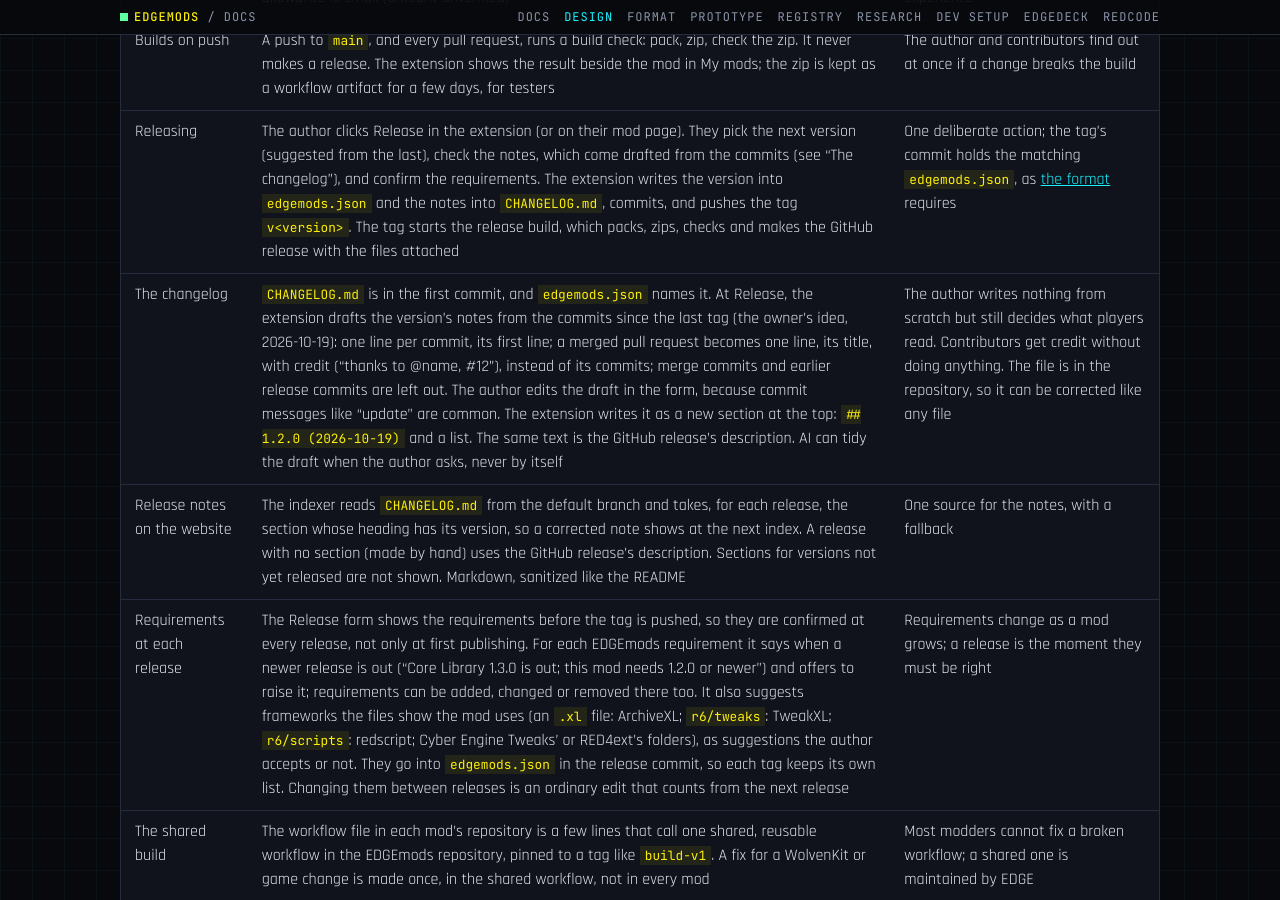
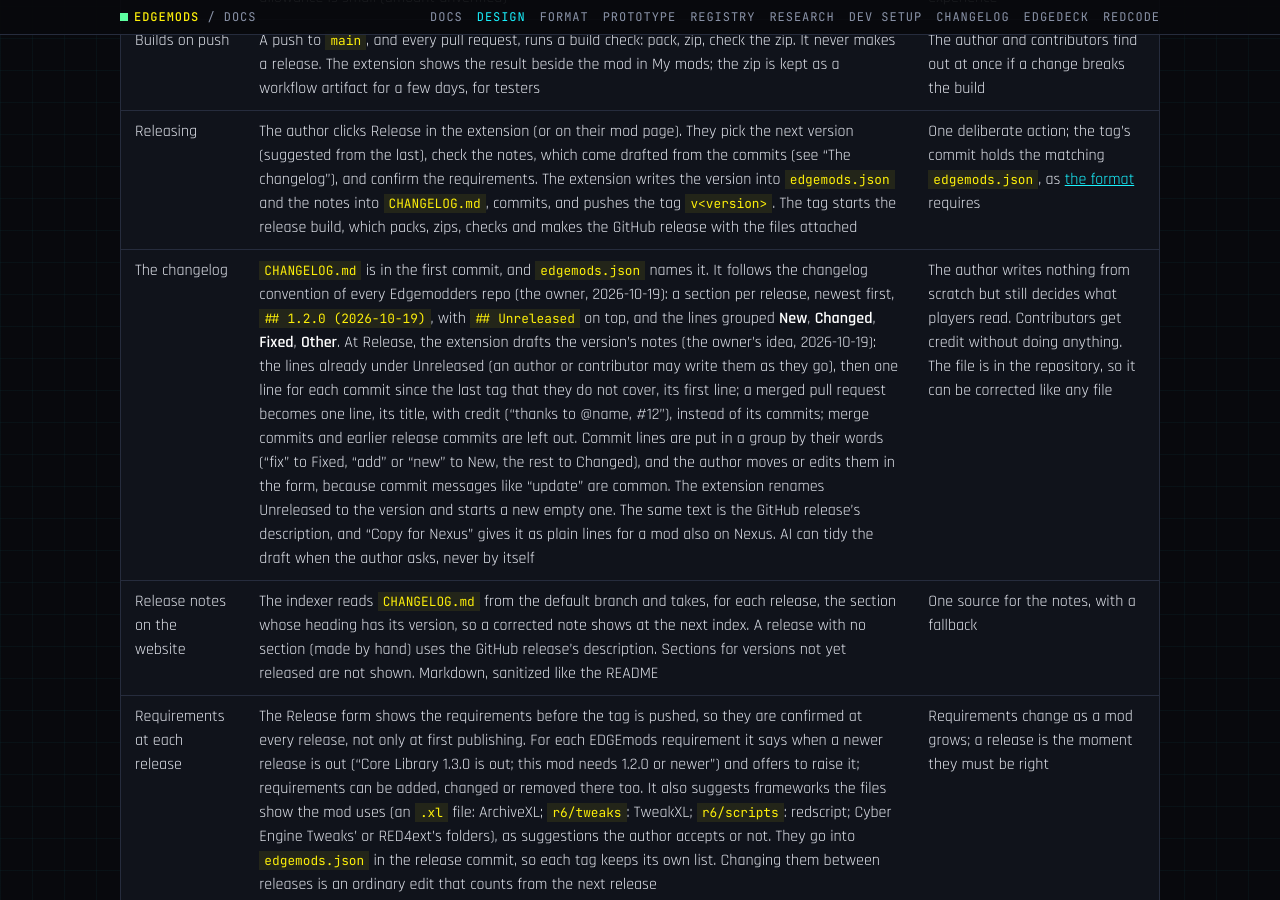
Before and after one commit to Edgemodders/EDGEmods, a Jekyll site: the page built from docs/design.md, in a window 1280 px wide and 900 px high, scrolled down 6106 px. Built offline with Jekyll 4.4.1, drawn with Linux system fonts in a browser that asks for light colours; our own code applies the rules of GitHub Pages for plain Markdown files.

Commit message:
Changelog: docs/changelog.md in the Edgemodders convention (#2); mod changelogs follow the same form, with Unreleased and groups
Co-Authored-By: Claude Opus 5.5 <noreply@anthropic.com>

```diff
--- a/docs/_config.yml
+++ b/docs/_config.yml
@@ -35,6 +35,8 @@ nav:
     url: /research.html
   - title: Dev setup
     url: /dev-setup.html
+  - title: Changelog
+    url: /changelog.html
   - title: EDGEdeck
     url: https://edgemodders.github.io/EDGEdeck/
   - title: REDcode
--- a/docs/design.md
+++ b/docs/design.md
@@ -115,7 +115,7 @@ One approval is enough (proposed, from GitHub's documentation): GitHub's sign-in
 | Large files | Before the first push, the form lists any file over 50 MB (GitHub warns) and stops on any over 100 MB (GitHub refuses it), in plain words with what to do. Git LFS is not used at first: its free allowance is small (amount unverified) | A failed push halfway through publishing is the worst first experience |
 | Builds on push | A push to `main`, and every pull request, runs a build check: pack, zip, check the zip. It never makes a release. The extension shows the result beside the mod in My mods; the zip is kept as a workflow artifact for a few days, for testers | The author and contributors find out at once if a change breaks the build |
 | Releasing | The author clicks Release in the extension (or on their mod page). They pick the next version (suggested from the last), check the notes, which come drafted from the commits (see "The changelog"), and confirm the requirements. The extension writes the version into `edgemods.json` and the notes into `CHANGELOG.md`, commits, and pushes the tag `v<version>`. The tag starts the release build, which packs, zips, checks and makes the GitHub release with the files attached | One deliberate action; the tag's commit holds the matching `edgemods.json`, as [the format](manifest.html) requires |
-| The changelog | `CHANGELOG.md` is in the first commit, and `edgemods.json` names it. At Release, the extension drafts the version's notes from the commits since the last tag (the owner's idea, 2026-10-19): one line per commit, its first line; a merged pull request becomes one line, its title, with credit ("thanks to @name, #12"), instead of its commits; merge commits and earlier release commits are left out. The author edits the draft in the form, because commit messages like "update" are common. The extension writes it as a new section at the top: `## 1.2.0 (2026-10-19)` and a list. The same text is the GitHub release's description. AI can tidy the draft when the author asks, never by itself | The author writes nothing from scratch but still decides what players read. Contributors get credit without doing anything. The file is in the repository, so it can be corrected like any file |
+| The changelog | `CHANGELOG.md` is in the first commit, and `edgemods.json` names it. It follows the changelog convention of every Edgemodders repo (the owner, 2026-10-19): a section per release, newest first, `## 1.2.0 (2026-10-19)`, with `## Unreleased` on top, and the lines grouped **New**, **Changed**, **Fixed**, **Other**. At Release, the extension drafts the version's notes (the owner's idea, 2026-10-19): the lines already under Unreleased (an author or contributor may write them as they go), then one line for each commit since the last tag that they do not cover, its first line; a merged pull request becomes one line, its title, with credit ("thanks to @name, #12"), instead of its commits; merge commits and earlier release commits are left out. Commit lines are put in a group by their words ("fix" to Fixed, "add" or "new" to New, the rest to Changed), and the author moves or edits them in the form, because commit messages like "update" are common. The extension renames Unreleased to the version and starts a new empty one. The same text is the GitHub release's description, and "Copy for Nexus" gives it as plain lines for a mod also on Nexus. AI can tidy the draft when the author asks, never by itself | The author writes nothing from scratch but still decides what players read. Contributors get credit without doing anything. The file is in the repository, so it can be corrected like any file |
 | Release notes on the website | The indexer reads `CHANGELOG.md` from the default branch and takes, for each release, the section whose heading has its version, so a corrected note shows at the next index. A release with no section (made by hand) uses the GitHub release's description. Sections for versions not yet released are not shown. Markdown, sanitized like the README | One source for the notes, with a fallback |
 | Requirements at each release | The Release form shows the requirements before the tag is pushed, so they are confirmed at every release, not only at first publishing. For each EDGEmods requirement it says when a newer release is out ("Core Library 1.3.0 is out; this mod needs 1.2.0 or newer") and offers to raise it; requirements can be added, changed or removed there too. It also suggests frameworks the files show the mod uses (an `.xl` file: ArchiveXL; `r6/tweaks`: TweakXL; `r6/scripts`: redscript; Cyber Engine Tweaks' or RED4ext's folders), as suggestions the author accepts or not. They go into `edgemods.json` in the release commit, so each tag keeps its own list. Changing them between releases is an ordinary edit that counts from the next release | Requirements change as a mod grows; a release is the moment they must be right |
 | The shared build | The workflow file in each mod's repository is a few lines that call one shared, reusable workflow in the EDGEmods repository, pinned to a tag like `build-v1`. A fix for a WolvenKit or game change is made once, in the shared workflow, not in every mod | Most modders cannot fix a broken workflow; a shared one is maintained by EDGE |
```
Also changed, not shown: CLAUDE.md (+1 -0 lines), docs/index.md (+1 -0 lines), docs/manifest.md (+1 -1 lines), docs/changelog.md (added).
